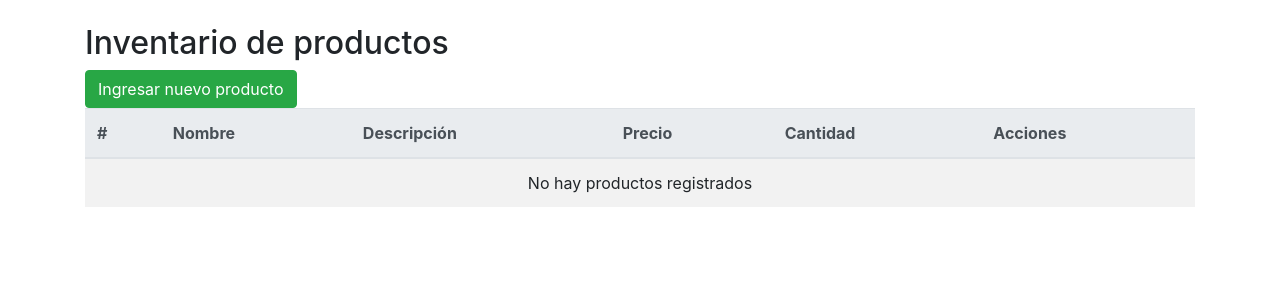
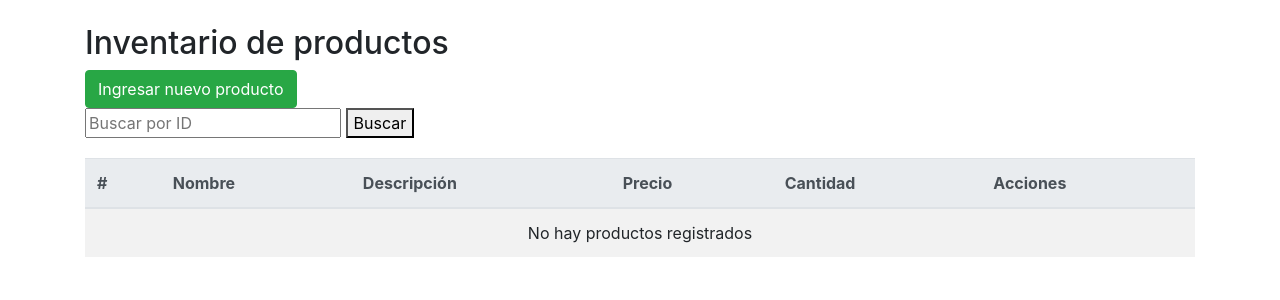
Before and after one commit to DiegoVillelaCano/Prueba, a Flask app: page / in a window 1280 px wide. Shown: the top 300 px of the page. Run offline with Flask 3, Linux system fonts and the light colour scheme; some libraries are stand-ins or nearby versions.

Commit message:
Update index.html

```diff
--- a/templates/productos/index.html
+++ b/templates/productos/index.html
@@ -14,6 +14,16 @@
     <h2>Inventario de productos</h2>
     <!-- Botón que abre el modal para crear un nuevo producto -->
     <button class="btn btn-success" onclick="abrirModalNuevo()">Ingresar nuevo producto</button>
+
+    <form method="get" action="/buscar" style="margin-bottom: 20px;">
+    <input type="text" name="buscar_id" placeholder="Buscar por ID" required>
+    <button type="submit">Buscar</button>
+    {% if mensaje %}
+        <a href="/" style="margin-left: 10px;">
+            <button type="button">Regresar</button>
+        </a>
+    {% endif %}
+</form>
 
     <!-- Tabla que muestra los productos -->
     <table class="table table-striped">
```
